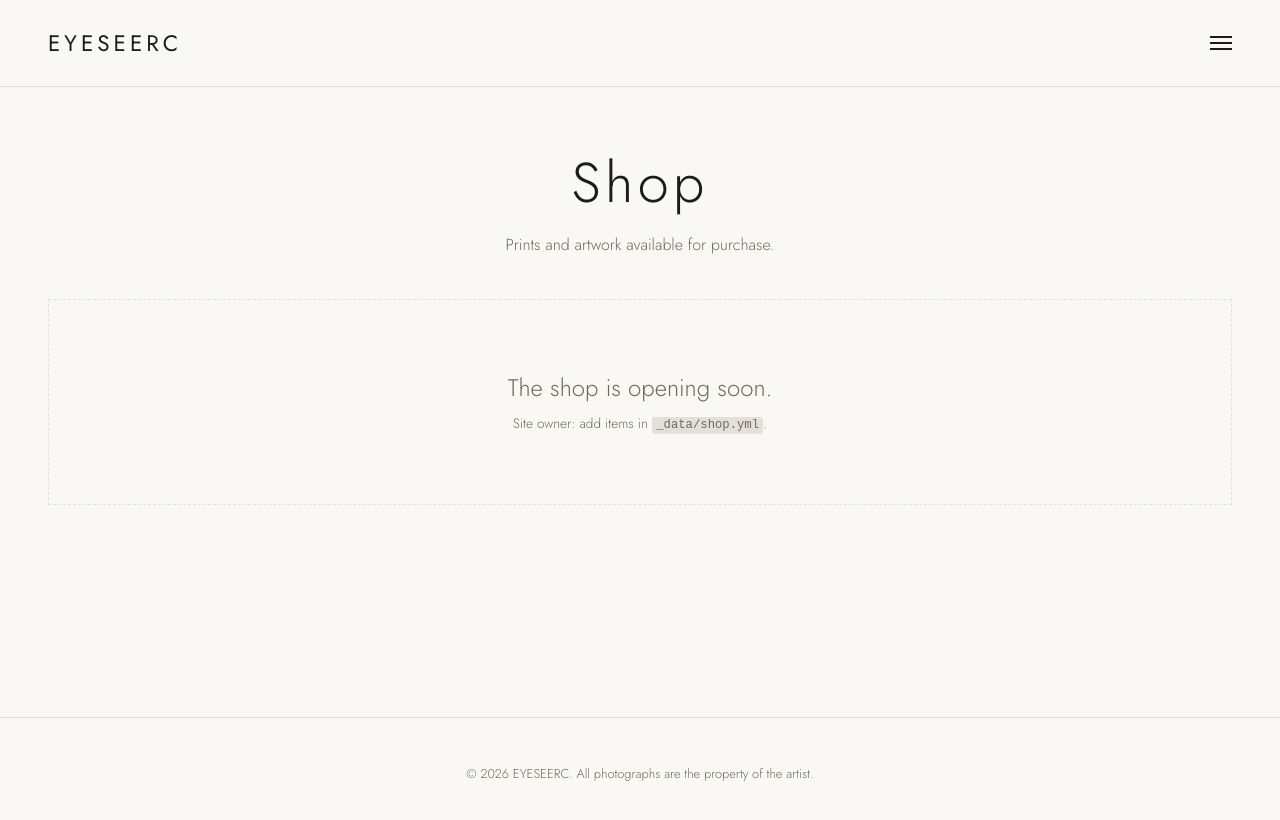
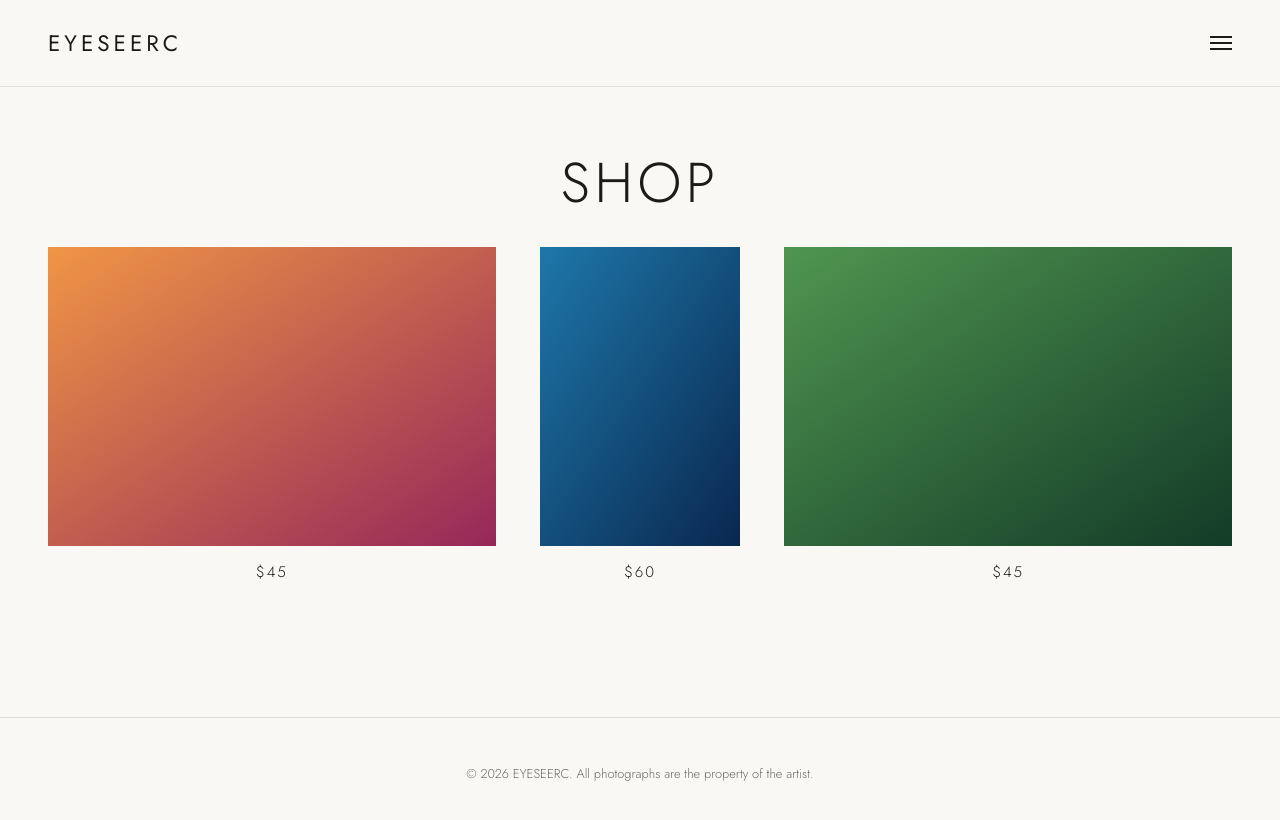
Before and after one commit to eyeseerc0310/Eyeseerc-website-, a Jekyll site: the page built from shop.html, in a window 1280 px wide. Shown: the top 820 px of the page. Built offline with Jekyll 4.4.1, drawn with Linux system fonts in a browser that asks for light colours.

Commit message:
Shop: rows of three prints with price below, photo links to print page
- Rebuild the Shop page in the gallery style: three prints per row at
  a shared height (landscape wide, portrait narrow), price centred
  underneath, clicking the photo opens its print-on-demand page in a
  new tab; stacks to one column on phones
- New _data/shop.yml format (title, image, shape, price, link,
  sold_out) with three temporary sample items
- README shop instructions updated
- Fix: clip the menu's hover glow inside the menu so pages can't
  scroll sideways a few pixels on phones

Co-Authored-By: Claude Opus 5.5 <noreply@anthropic.com>
Claude-Session: https://claude.ai/code/session_01LHh8gAFuLZhbd4VQysaiwQ

```diff
--- a/assets/css/style.css
+++ b/assets/css/style.css
@@ -84,6 +84,7 @@ code { font-size: .9em; background: var(--line); padding: .1em .35em; border-rad
   min-width: 270px;
   display: flex; flex-direction: column; align-items: flex-end;
   padding: 1.25rem .45rem .1rem 1.75rem; /* tighter on the right and bottom */
+  overflow: hidden; /* keep the hover glow inside the menu so the page can't scroll sideways */
   opacity: 0; visibility: hidden; transform: translateY(-8px);
   transition: opacity .25s ease, transform .25s ease, visibility .25s;
 }
@@ -280,20 +281,25 @@ code { font-size: .9em; background: var(--line); padding: .1em .35em; border-rad
 }
 
 /* ---------- Shop ---------- */
-.shop-grid {
-  display: grid;
-  grid-template-columns: repeat(auto-fill, minmax(260px, 1fr));
-  gap: 2rem;
+/* Rows of three; every photo in a row is the same height (landscape wide,
+   portrait narrow), with the price underneath. */
+.shop { display: flex; flex-direction: column; gap: clamp(2rem, 4.5vw, 3.75rem); }
+.shop-row { display: flex; align-items: flex-start; gap: clamp(1.5rem, 3.5vw, 3rem); }
+.shop-item { margin: 0; flex-basis: 0; min-width: 0; }
+.shop-photo { display: block; overflow: hidden; background: var(--line); }
+.shop-photo img { width: 100%; height: 100%; object-fit: cover; transition: transform .5s ease, opacity .3s; }
+a.shop-photo[href]:hover img { transform: scale(1.03); opacity: .92; }
+.shop-price {
+  margin-top: .9rem;
+  text-align: center;
+  font-size: .95rem;
+  letter-spacing: .12em;
+  color: var(--text);
 }
-.shop-item { background: var(--surface); border: 1px solid var(--line); display: flex; flex-direction: column; }
-.shop-item img { width: 100%; aspect-ratio: 4 / 3; object-fit: cover; }
-.shop-info { padding: 1.25rem; display: flex; flex-direction: column; flex: 1; }
-.shop-info h2 { font-family: var(--display); font-weight: 400; font-size: 1.5rem; margin: 0 0 .25rem; }
-.shop-info p { color: var(--muted); font-size: .9rem; margin: 0 0 1rem; }
-.shop-buy { margin-top: auto; display: flex; align-items: center; justify-content: space-between; gap: 1rem; }
-.shop-buy .button { margin: 0; }
-.price { font-size: 1.15rem; font-weight: 500; }
-.sold-out { color: var(--muted); text-transform: uppercase; font-size: .75rem; letter-spacing: .14em; }
+@media (max-width: 560px) {
+  .shop-row { flex-direction: column; }
+  .shop-item { width: 100%; }
+}
 
 /* ---------- Footer ---------- */
 .site-footer {
--- a/shop.html
+++ b/shop.html
@@ -1,32 +1,39 @@
 ---
 layout: default
-title: Shop
+title: "SHOP"
 permalink: /shop/
 ---
-<h1 class="page-title">Shop</h1>
-<p class="page-intro">Prints and artwork available for purchase.</p>
+<h1 class="page-title">SHOP</h1>
 
-{% assign items = site.data.shop | where_exp: "i", "i.title" %}
+{% comment %}
+  Items come from _data/shop.yml. They're laid out three to a row; every
+  photo in a row is the same height, so landscape photos are wide and
+  portrait photos are narrow. Clicking a photo opens its print page.
+{% endcomment %}
+{% assign items = site.data.shop | where_exp: "i", "i.image" %}
 {% if items.size > 0 %}
-<div class="shop-grid">
+<div class="shop">
   {% for item in items %}
-  <article class="shop-item">
-    {% if item.image %}<img src="{{ item.image | relative_url }}" alt="{{ item.title | escape }}" loading="lazy">{% endif %}
-    <div class="shop-info">
-      <h2>{{ item.title }}</h2>
-      {% if item.description %}<p>{{ item.description }}</p>{% endif %}
-      <div class="shop-buy">
-        {% if item.price %}<span class="price">{{ site.currency }}{{ item.price }}</span>{% endif %}
-        {% if item.sold_out %}
-          <span class="sold-out">Sold out</span>
-        {% elsif item.buy_link %}
-          <a class="button" href="{{ item.buy_link }}" target="_blank" rel="noopener">Buy</a>
-        {% elsif site.email != "" %}
-          <a class="button" href="mailto:{{ site.email }}?subject={{ 'Order: ' | append: item.title | url_encode }}">Order</a>
-        {% endif %}
-      </div>
-    </div>
-  </article>
+    {% assign col = forloop.index0 | modulo: 3 %}
+    {% if col == 0 %}<div class="shop-row">{% endif %}
+    {% case item.shape %}
+      {% when "portrait" %}{% assign ratio = "2 / 3" %}{% assign grow = 0.667 %}
+      {% when "square" %}{% assign ratio = "1 / 1" %}{% assign grow = 1 %}
+      {% else %}{% assign ratio = "3 / 2" %}{% assign grow = 1.5 %}
+    {% endcase %}
+    <figure class="shop-item" style="flex-grow: {{ grow }}">
+      {% if item.link and item.link != "" %}
+        <a class="shop-photo" href="{{ item.link }}" target="_blank" rel="noopener" style="aspect-ratio: {{ ratio }}">
+      {% else %}
+        <a class="shop-photo" style="aspect-ratio: {{ ratio }}">
+      {% endif %}
+          <img src="{{ item.image | relative_url }}" alt="{{ item.title | default: 'Print' | escape }}" loading="lazy">
+        </a>
+      <figcaption class="shop-price">
+        {% if item.sold_out %}Sold out{% elsif item.price %}{{ site.currency }}{{ item.price }}{% endif %}
+      </figcaption>
+    </figure>
+    {% if col == 2 or forloop.last %}</div>{% endif %}
   {% endfor %}
 </div>
 {% else %}
```
Also changed, not shown: _data/shop.yml (+27 -11 lines), README.md.
